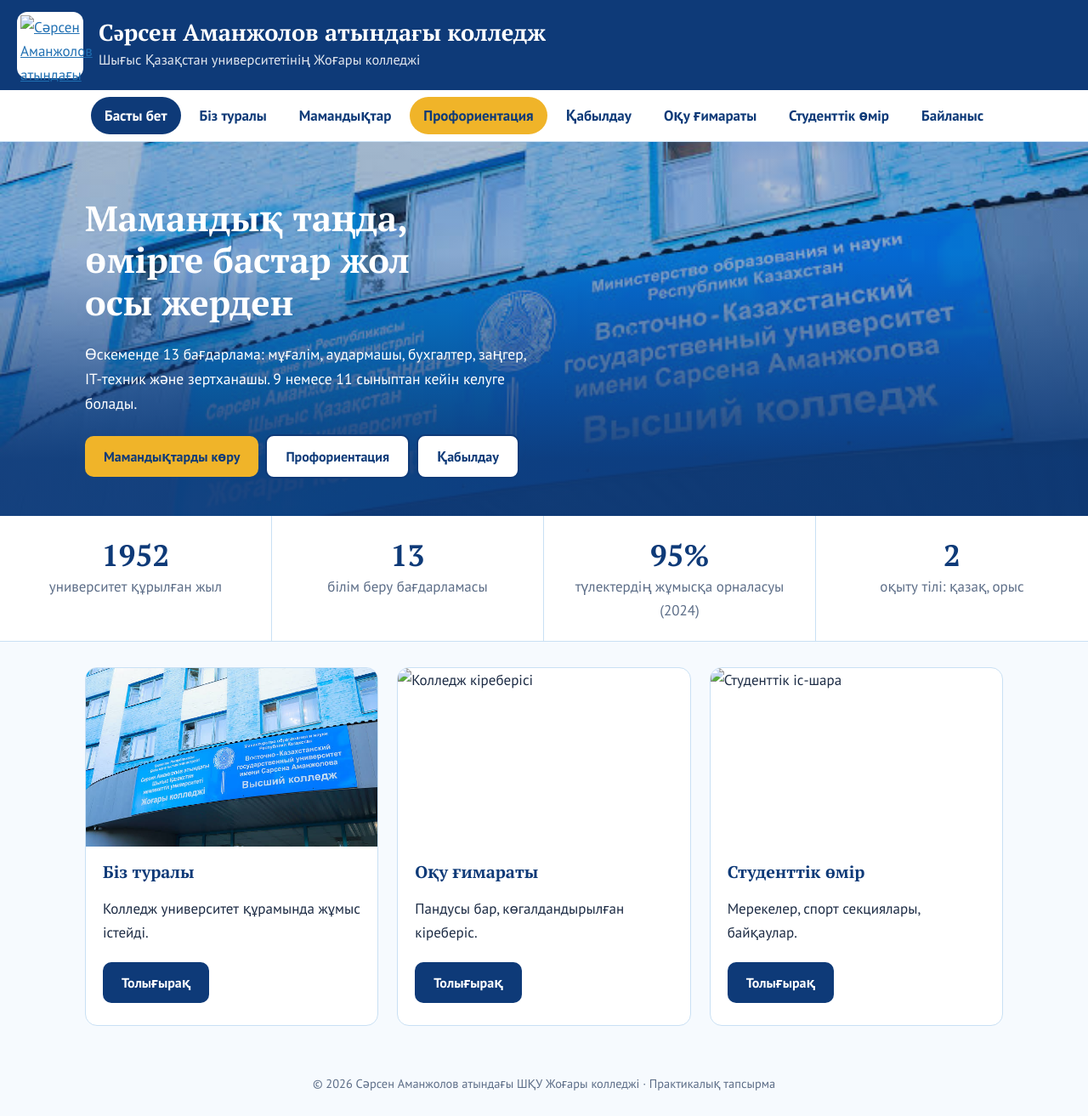
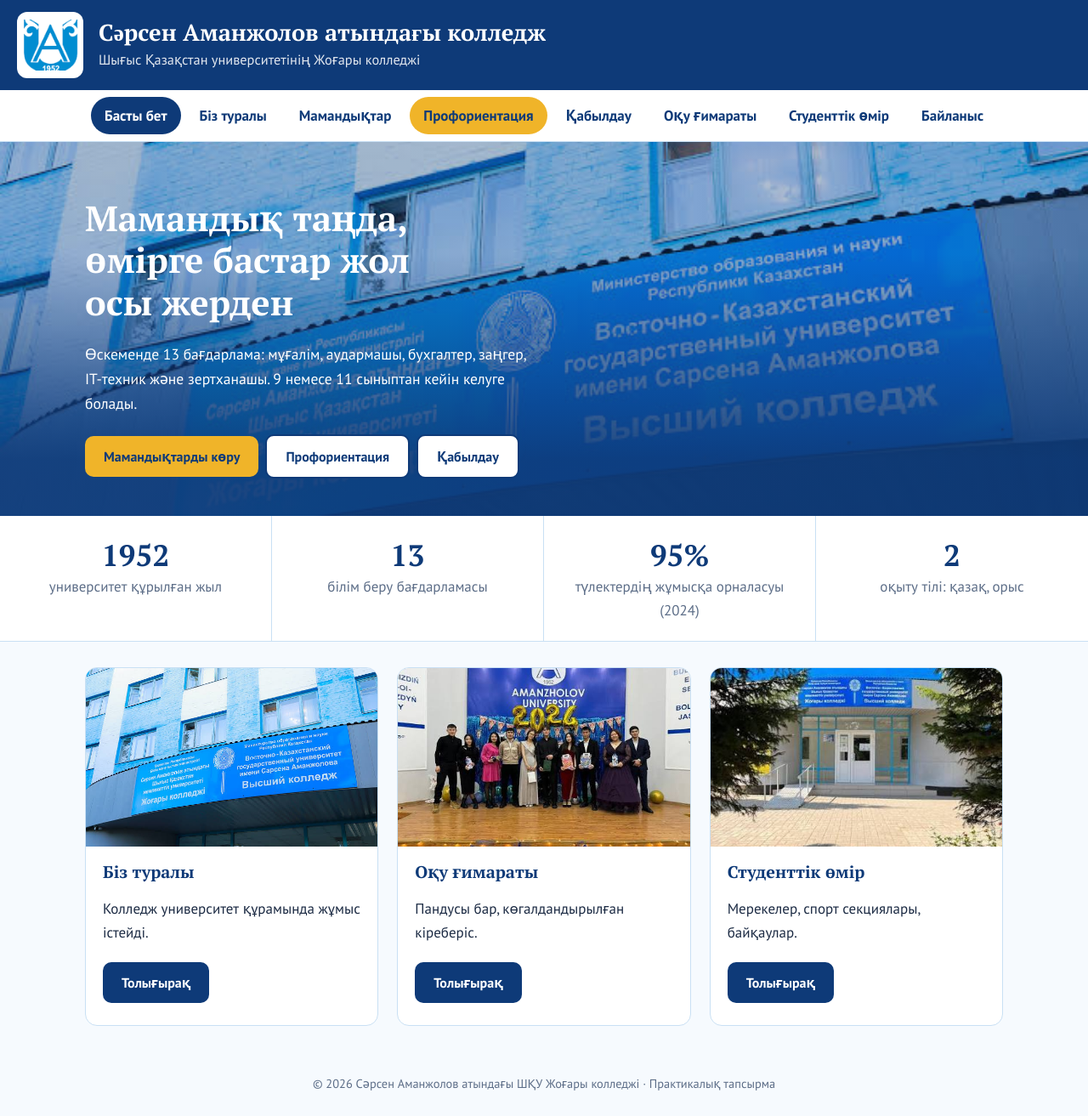
Before and after one commit to beiserasyl-ux/college-site, a plain HTML site: page index.html in a window 1280 px wide. Shown: the whole page at 85% size. Drawn offline with Linux system fonts and the light colour scheme; files whose address does not match are found by name.

Commit message:
Update logo image and links in index.html

```diff
--- a/index.html
+++ b/index.html
@@ -1,13 +1,13 @@
 <!DOCTYPE html>
 <html lang="kk"><head><meta charset="UTF-8"><meta name="viewport" content="width=device-width, initial-scale=1"><title>Сәрсен Аманжолов атындағы колледж</title>
-<link href="https://fonts.googleapis.com/css2?family=PT+Sans:wght@400;700&family=PT+Serif:wght@700&display=swap" rel="stylesheet"><link rel="icon" href="логотип.png"><link rel="stylesheet" href="style.css"><link rel="stylesheet" href="profor.css"></head>
-<body><header class="top"><a class="logo" href="#index" aria-label="Басты бет"><img src="логотип.png" alt="Сәрсен Аманжолов атындағы университет логотипі"></a><div><b>Сәрсен Аманжолов атындағы колледж</b><small>Шығыс Қазақстан университетінің Жоғары колледжі</small></div></header>
+<link href="https://fonts.googleapis.com/css2?family=PT+Sans:wght@400;700&family=PT+Serif:wght@700&display=swap" rel="stylesheet"><link rel="icon" href="logo.png"><link rel="stylesheet" href="style.css"><link rel="stylesheet" href="profor.css"></head>
+<body><header class="top"><a class="logo" href="#index" aria-label="Басты бет"><img src="logo.png" alt="Сәрсен Аманжолов атындағы университет логотипі"></a><div><b>Сәрсен Аманжолов атындағы колледж</b><small>Шығыс Қазақстан университетінің Жоғары колледжі</small></div></header>
 <nav><a href="#index" data-nav="index">Басты бет</a><a href="#about" data-nav="about">Біз туралы</a><a href="#programs" data-nav="programs">Мамандықтар</a><a href="#profor" data-nav="profor" class="nav-cta">Профориентация</a><a href="#admission" data-nav="admission">Қабылдау</a><a href="#building" data-nav="building">Оқу ғимараты</a><a href="#life" data-nav="life">Студенттік өмір</a><a href="#contact" data-nav="contact">Байланыс</a></nav><div class="page" id="p-index" hidden>
 <section class="hero"><div><h2>Мамандық таңда, өмірге бастар жол осы жерден</h2><p>Өскеменде 13 бағдарлама: мұғалім, аудармашы, бухгалтер, заңгер, IT-техник және зертханашы. 9 немесе 11 сыныптан кейін келуге болады.</p><a class="btn" href="#programs">Мамандықтарды көру</a><a class="btn alt" style="background:#fff" href="#profor">Профориентация</a><a class="btn alt" style="background:#fff" href="#admission">Қабылдау</a></div></section>
 <section class="stats"><div><b>1952</b><span>университет құрылған жыл</span></div><div><b>13</b><span>білім беру бағдарламасы</span></div><div><b>95%</b><span>түлектердің жұмысқа орналасуы (2024)</span></div><div><b>2</b><span>оқыту тілі: қазақ, орыс</span></div></section>
 <main><div class="grid"><article class="card"><img src="sign.jpg" alt="Колледж маңдайшасы"><div class="t"><h3>Біз туралы</h3><p>Колледж университет құрамында жұмыс істейді.</p><a class="btn dark" href="#about">Толығырақ</a></div></article>
-<article class="card"><img src="ecik.jpg" alt="Колледж кіреберісі"><div class="t"><h3>Оқу ғимараты</h3><p>Пандусы бар, көгалдандырылған кіреберіс.</p><a class="btn dark" href="#building">Толығырақ</a></div></article>
-<article class="card"><img src="оқиға.jpg" alt="Студенттік іс-шара"><div class="t"><h3>Студенттік өмір</h3><p>Мерекелер, спорт секциялары, байқаулар.</p><a class="btn dark" href="#life">Толығырақ</a></div></article></div></main>
+<article class="card"><img src="door.jpg" alt="Колледж кіреберісі"><div class="t"><h3>Оқу ғимараты</h3><p>Пандусы бар, көгалдандырылған кіреберіс.</p><a class="btn dark" href="#building">Толығырақ</a></div></article>
+<article class="card"><img src="event.jpg" alt="Студенттік іс-шара"><div class="t"><h3>Студенттік өмір</h3><p>Мерекелер, спорт секциялары, байқаулар.</p><a class="btn dark" href="#life">Толығырақ</a></div></article></div></main>
 </div><div class="page" id="p-about" hidden>
 <main><section class="split"><img src="sign.jpg" alt="Колледж маңдайшасы"><div><h2>Біз туралы</h2><p>Жоғары колледж – Сәрсен Аманжолов атындағы Шығыс Қазақстан университетінің құрамындағы білім беру бөлімшесі. Университет 1952 жылы Усть-Каменогорск педагогикалық институты ретінде құрылып, 2003 жылы қазақ тіл білімінің ғалымы Сәрсен Аманжоловтың есімін алды.</p><p>Колледжде гуманитарлық және техникалық мамандықтар бойынша күндізгі оқу жүргізіледі. Қолданбалы бакалавр түлектері университеттің экономика жоғары мектебінде қысқартылған мерзімде (2 жыл) оқуын жалғастырып, оқу ақысына жеңілдік ала алады.</p></div></section>
 <h3 style="margin-top:34px">Негізгі деректер</h3><ul><li>Колледж ШҚО мен Абай облысының кәсіпорындарымен және ШҚО Ішкі істер департаментімен (құқық қорғау кадрлары) ынтымақтасады.</li><li>2024 жылғы мәлімет бойынша түлектердің 95%-ы жұмысқа орналасқан.</li><li>Университет институционалдық аккредиттеуден 2024 жылы өтіп, 2029 жылға дейін жарамды.</li></ul>
```
